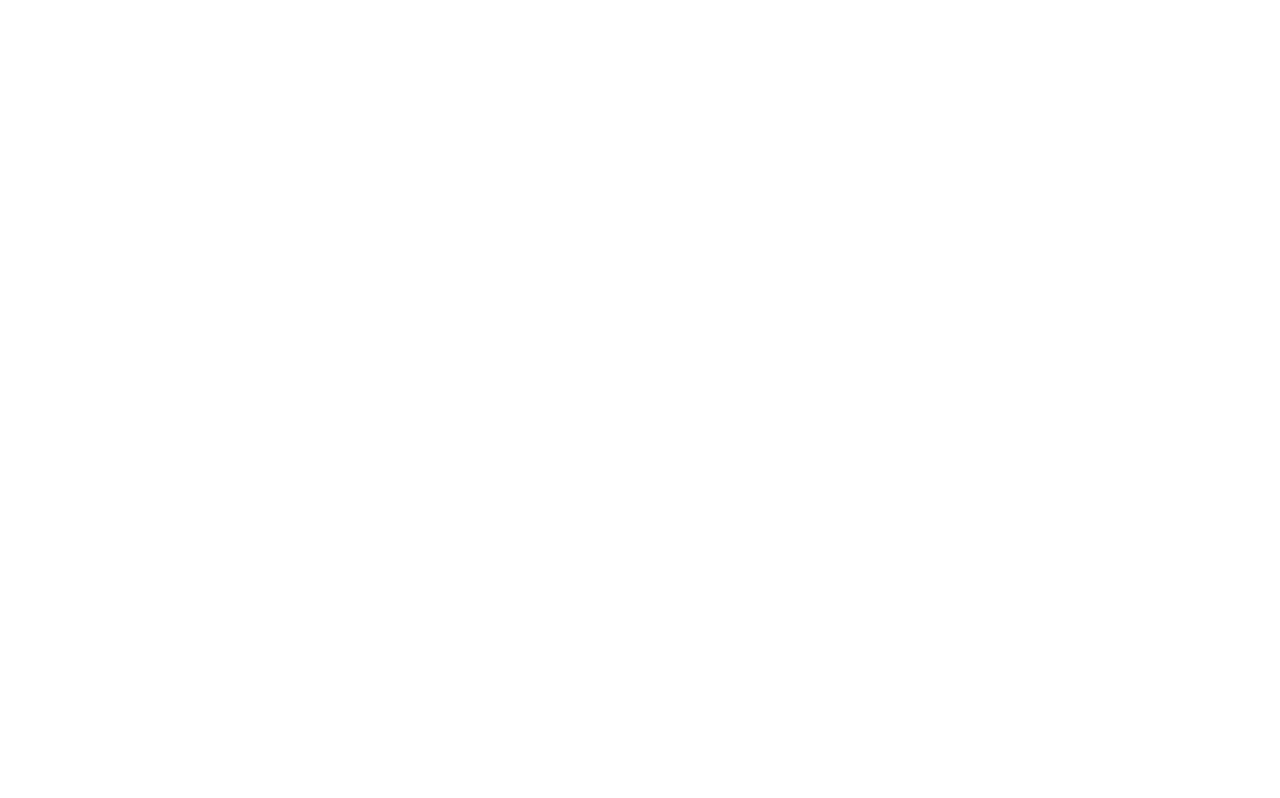
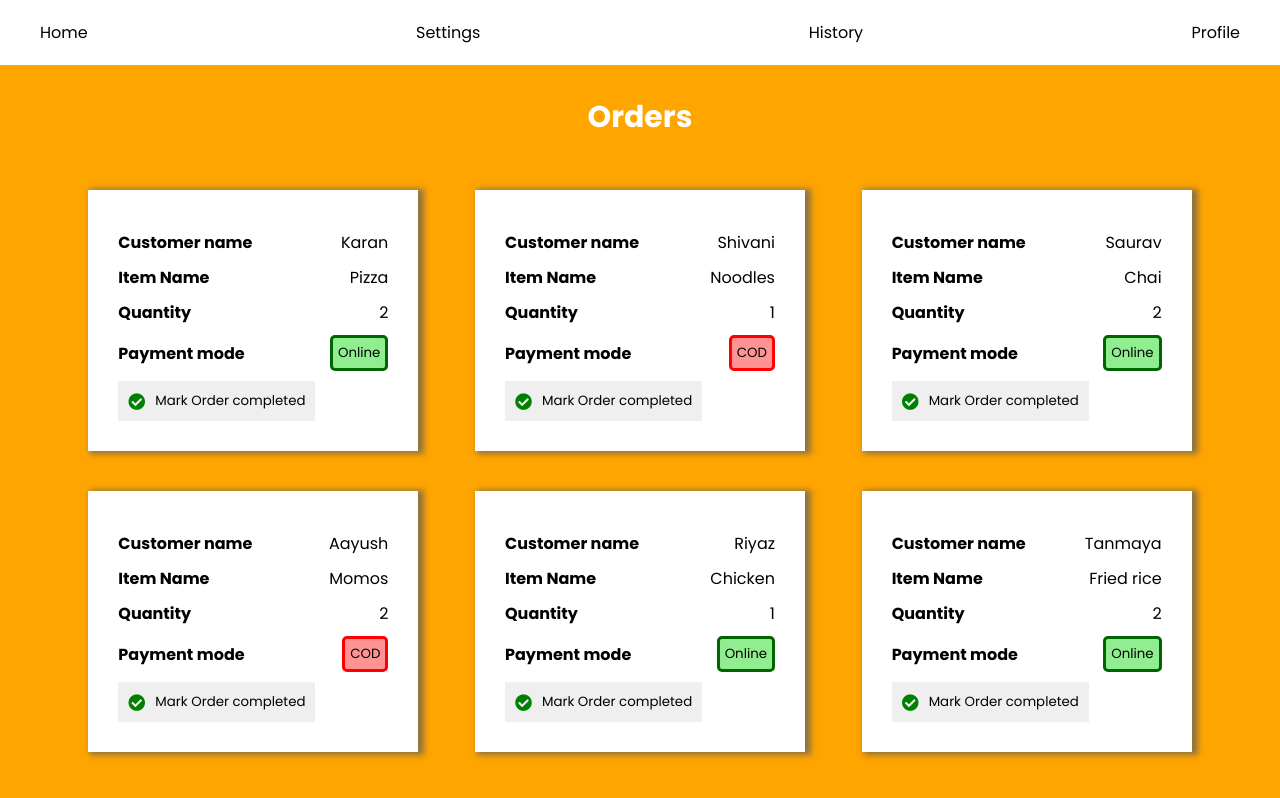
Before and after one commit to karanjoshi1206/bunkers-merchant, a React (Create React App) app: page /home in a window 1280 px wide. Before the commit this address had no page. Shown: the top 798 px of the page. Built offline with nearby package versions, Linux system fonts and the light colour scheme.

Commit message:
created home screen and navigation bar

```diff
--- a/public/index.html
+++ b/public/index.html
@@ -15,15 +15,14 @@
 			rel="stylesheet"
 		/>
 		<link rel="manifest" href="%PUBLIC_URL%/manifest.json" />
-		<!--
-      Notice the use of %PUBLIC_URL% in the tags above.
-      It will be replaced with the URL of the `public` folder during the build.
-      Only files inside the `public` folder can be referenced from the HTML.
+		<link
+			rel="stylesheet"
+			href="https://cdnjs.cloudflare.com/ajax/libs/font-awesome/5.15.4/css/all.min.css"
+			integrity="sha512-1ycn6IcaQQ40/MKBW2W4Rhis/DbILU74C1vSrLJxCq57o941Ym01SwNsOMqvEBFlcgUa6xLiPY/NS5R+E6ztJQ=="
+			crossorigin="anonymous"
+			referrerpolicy="no-referrer"
+		/>
 
-      Unlike "/favicon.ico" or "favicon.ico", "%PUBLIC_URL%/favicon.ico" will
-      work correctly both with client-side routing and a non-root public URL.
-      Learn how to configure a non-root public URL by running `npm run build`.
-    -->
 		<title>React App</title>
 	</head>
 	<body>
--- a/src/App.js
+++ b/src/App.js
@@ -1,7 +1,8 @@
 import "./App.css";
-import SignUp from "./screens/SignUp.js";
+import SignUp from "./screens/LoginSignup/SignUp.js";
 import { BrowserRouter as Router, Routes, Route } from "react-router-dom";
-import Login from "./screens/Login.js";
+import Login from "./screens/LoginSignup/Login.js";
+import Home from "./screens/Home/Home";
 function App() {
 	return (
 		<div className='App'>
@@ -9,6 +10,7 @@
 				<Routes>
 					<Route path='/' element={<SignUp />} />
 					<Route path='/login' element={<Login />} />
+					<Route path='/home' element={<Home />} />
 				</Routes>
 			</Router>
 		</div>
--- /dev/null
+++ b/src/components/navigation/Navigation.css
@@ -0,0 +1,22 @@
+.menu {
+	background-color: "#fff" !important;
+	padding: 20px 30px;
+}
+.menu {
+	display: flex;
+	justify-content: space-between;
+}
+.menu li {
+	list-style-type: none;
+}
+.menu li a {
+	text-decoration: none;
+	padding: 10px;
+	color: black;
+	transition: 0.3s ease;
+	border-radius: 5px;
+}
+.menu li :hover {
+	background-color: orange;
+	color: white;
+}
--- /dev/null
+++ b/src/components/navigation/Navigation.js
@@ -0,0 +1,27 @@
+import React from "react";
+import "./Navigation.css";
+
+const Navigation = () => {
+	return (
+		<>
+			<div className='navBar'>
+				<ul className='menu'>
+					<li>
+						<a href='#'>Home</a>
+					</li>
+					<li>
+						<a href='#'>Settings</a>
+					</li>
+					<li>
+						<a href='#'>History</a>
+					</li>
+					<li>
+						<a href='#'>Profile</a>
+					</li>
+				</ul>
+			</div>
+		</>
+	);
+};
+
+export default Navigation;
--- /dev/null
+++ b/src/screens/Home/Home.css
@@ -0,0 +1,68 @@
+.orders {
+	display: flex;
+	justify-content: space-around;
+	align-items: center;
+	flex-wrap: wrap;
+	padding: 30px;
+}
+.main {
+	background-color: orange;
+	min-height: 100vh;
+	padding: 30px;
+}
+.main_heading {
+	text-align: center;
+	color: white;
+	font-size: 30px;
+}
+.order {
+	background-color: white;
+	padding: 30px;
+	box-shadow: 4px 1px 6px 2px rgba(92, 92, 92, 0.69);
+	-webkit-box-shadow: 4px 1px 6px 2px rgba(92, 92, 92, 0.69);
+	-moz-box-shadow: 4px 1px 6px 2px rgba(92, 92, 92, 0.69);
+	min-width: 330px;
+	margin: 20px 0;
+}
+.row {
+	display: flex;
+	justify-content: space-between;
+	align-items: center;
+	margin: 10px 0;
+}
+.btn-online {
+	background-color: lightgreen;
+	outline: none;
+	border: none;
+	padding: 5px;
+	/* font-weight: bold; */
+	color: black;
+	border: 3px solid darkgreen;
+	border-radius: 5px;
+}
+
+.btn-cod {
+	background-color: rgb(255, 147, 147);
+	outline: none;
+	border: none;
+	padding: 5px;
+	/* font-weight: bold; */
+	color: black;
+	border: 3px solid red;
+	border-radius: 5px;
+}
+.order-complete {
+	padding: 10px;
+	display: flex;
+	justify-content: space-between;
+	align-items: center;
+	border: none;
+	outline: none;
+	cursor: pointer;
+}
+.order-complete i {
+	margin: 0 10px 0 0;
+	font-size: 17px;
+	font-weight: bold;
+	color: green;
+}
--- /dev/null
+++ b/src/screens/Home/Home.js
@@ -0,0 +1,66 @@
+import React, { useState, useEffect } from "react";
+import "./Home.css";
+import "./data";
+import data from "./data.js";
+import Navigation from "../../components/navigation/Navigation";
+const Home = () => {
+	const [orderData, setOrderData] = useState(data);
+	// useEffect(() => {
+	// 	setOrderData(data);
+	// 	return () => {
+	// 		console.log("hello");
+	// 	};
+	// }, []);
+	const update = () => {
+		alert("Success!!");
+	};
+	return (
+		<>
+			<Navigation />
+			<div className='main'>
+				<h3 className='main_heading'>Orders</h3>
+				<div className='orders'>
+					{orderData?.map((elem) => {
+						return (
+							<div key={elem.id} className='order'>
+								<div className='row'>
+									<h4>Customer name</h4>
+									<p>{elem.id} </p>
+								</div>
+								<div className='row'>
+									<h4>Item Name</h4>
+									<p>{elem.itemName} </p>
+								</div>
+								<div className='row'>
+									<h4>Quantity</h4>
+									<p>{elem.qty}</p>
+								</div>
+								<div className='row'>
+									<h4>Payment mode</h4>
+
+									{elem.paymentMode === "cod" ? (
+										<button className='btn-cod' disabled='disabled'>
+											COD
+										</button>
+									) : (
+										<button className='btn-online' disabled='disabled'>
+											Online
+										</button>
+									)}
+								</div>
+								<div>
+									<button onClick={() => update()} className='order-complete'>
+										<i className='far fa-check-circle'></i>
+										Mark Order completed
+									</button>
+								</div>
+							</div>
+						);
+					})}
+				</div>
+			</div>
+		</>
+	);
+};
+
+export default Home;
--- /dev/null
+++ b/src/screens/Home/data.js
@@ -0,0 +1,40 @@
+const data = [
+	{
+		id: "Karan",
+		itemName: "Pizza",
+		qty: 2,
+		paymentMode: "online",
+	},
+	{
+		id: "Shivani",
+		itemName: "Noodles",
+		qty: 1,
+		paymentMode: "cod",
+	},
+	{
+		id: "Saurav",
+		itemName: "Chai",
+		qty: 2,
+		paymentMode: "online",
+	},
+	{
+		id: "Aayush",
+		itemName: "Momos",
+		qty: 2,
+		paymentMode: "cod",
+	},
+	{
+		id: "Riyaz",
+		itemName: "Chicken",
+		qty: 1,
+		paymentMode: "online",
+	},
+	{
+		id: "Tanmaya",
+		itemName: "Fried rice",
+		qty: 2,
+		paymentMode: "online",
+	},
+];
+
+export default data;
--- a/src/screens/Login.js
+++ b/src/screens/LoginSignup/Login.js
@@ -34,7 +34,9 @@
 							/>
 						</div>
 					</div>
-
+					<div className='alreadyUser'>
+						<Link to='/'>Forgot password</Link>
+					</div>
 					<div className='button' type='submit'>
 						<input required autocomplete='off' type='submit' value='Login' />
 					</div>
--- a/src/screens/SignUp.css
+++ b/src/screens/LoginSignup/SignUp.css
@@ -4,7 +4,8 @@
 	height: 100vh;
 	justify-content: center;
 	align-items: center;
-	background: linear-gradient(135deg, #71b7e6, #9b59b6);
+	/* background: linear-gradient(135deg, #71b7e6, #9b59b6); */
+	background-color: rgb(247, 180, 56);
 	font-family: "Poppins", sans-serif;
 }
 .Login {
--- a/src/screens/SignUp.js
+++ b/src/screens/LoginSignup/SignUp.js
@@ -1,8 +1,11 @@
 import React from "react";
 import "./SignUp.css";
 import { Link } from "react-router-dom";
+import { useNavigate } from "react-router-dom";
 
 const SignUp = () => {
+	const navigate = useNavigate();
+
 	return (
 		<div className='container'>
 			<div className='Login'>
@@ -60,7 +63,12 @@
 					</div>
 
 					<div className='button' type='submit'>
-						<input autocomplete='off' type='submit' value='Register' />
+						<input
+							onClick={navigate("/home")}
+							autocomplete='off'
+							type='submit'
+							value='Register'
+						/>
 					</div>
 					<div className='alreadyUser'>
 						<h5>Already a merchant</h5>
```
Also changed, not shown: public/bg.jpg (added).
